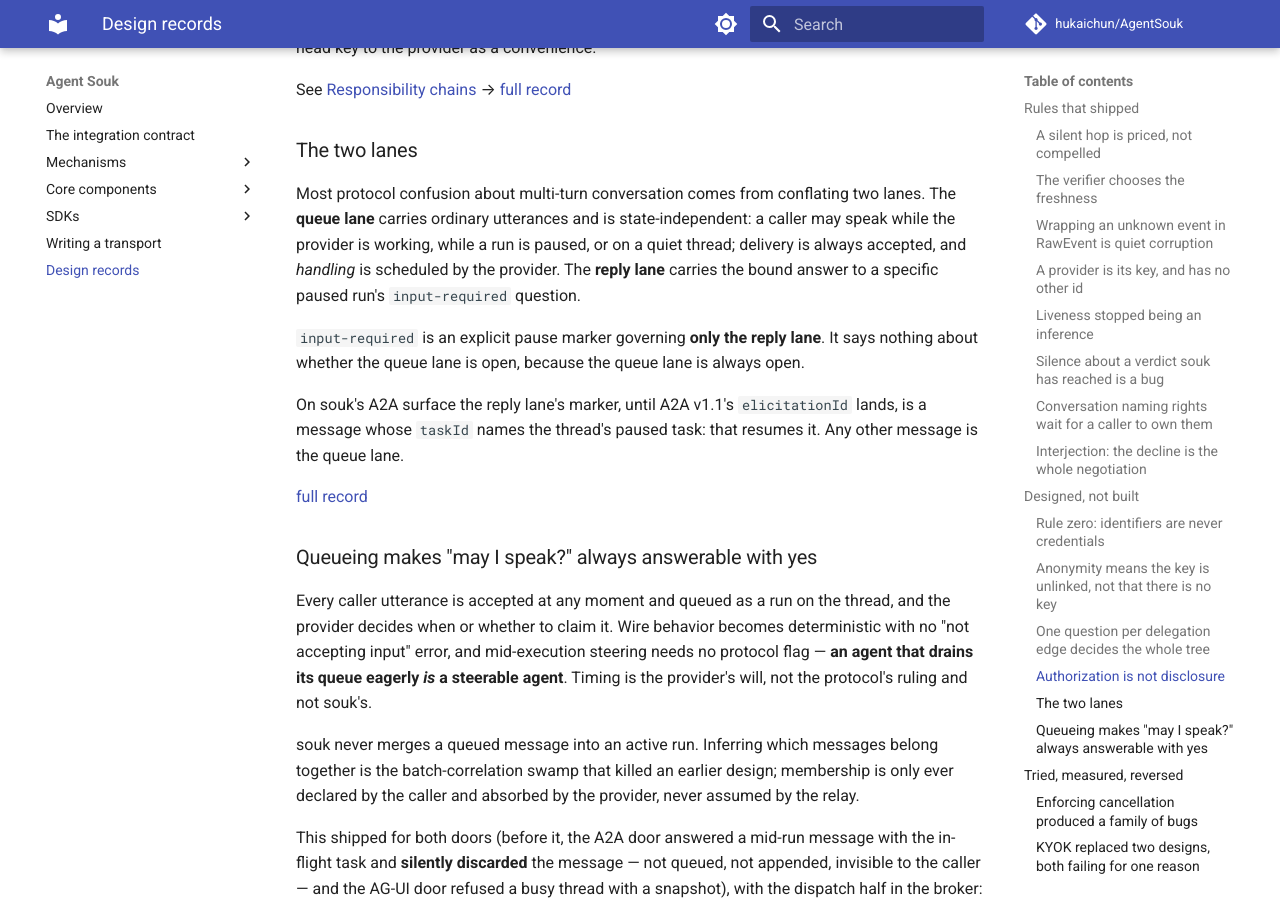
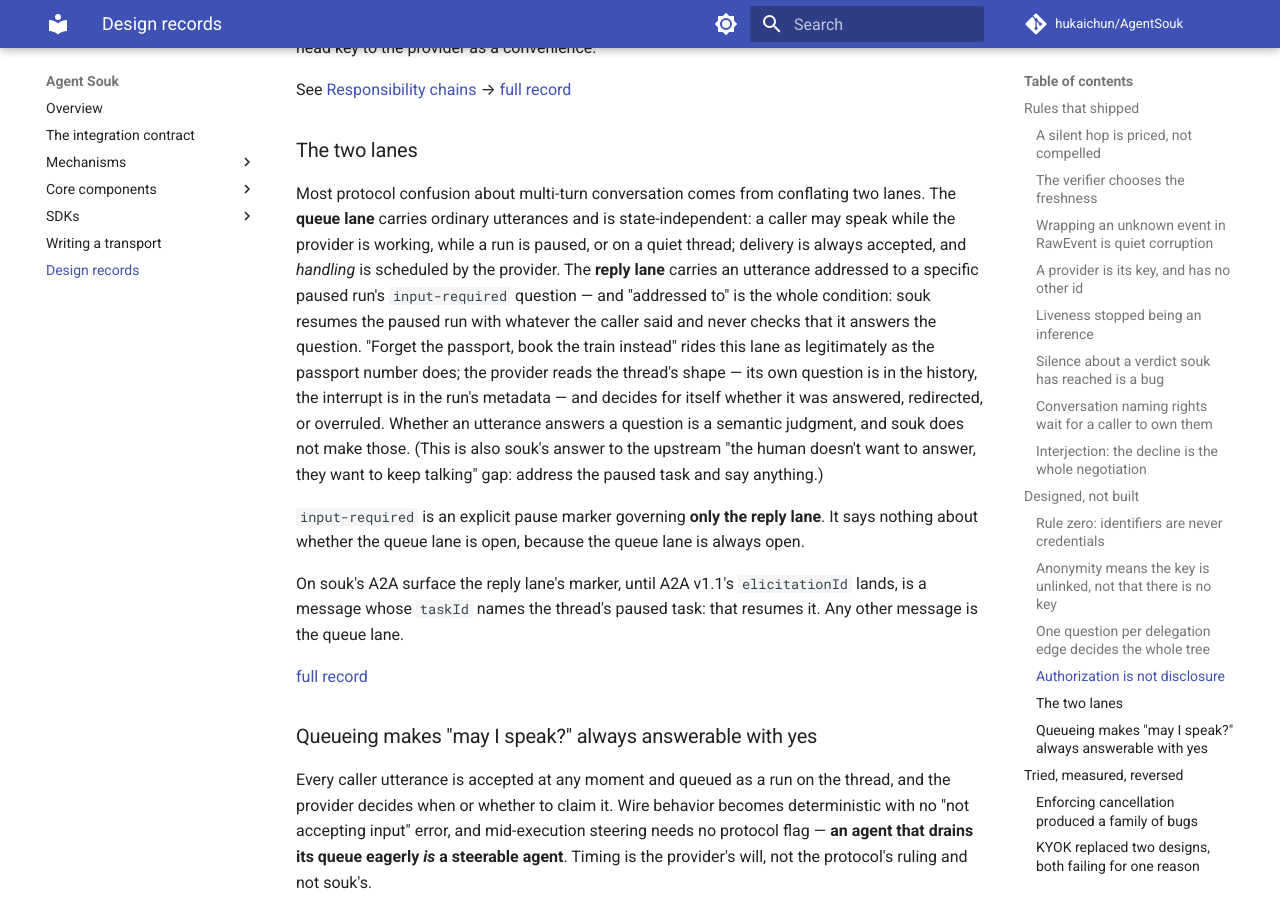
Before and after one commit to hukaichun/AgentSouk, an MkDocs documentation site: the page built from docs/design-records.md, in a window 1280 px wide and 900 px high, scrolled down 5922 px. Built offline with MkDocs 1.6.1 and Material for MkDocs 9.7.7, drawn with Linux system fonts in a browser that asks for light colours; comment, search, counter and statistics services are not loaded.

Commit message:
The reply lane carries any utterance, and souk never checks it answers
Sharpen the reply lane's stated semantics to what the code has always
done: a message addressed to the paused task resumes it with whatever
it says. "Forget the passport, book the train instead" rides the lane
as legitimately as the passport number — whether an utterance answers a
question is a semantic judgment, and souk does not make those; the
provider judges answer-vs-redirect from the thread's shape (its own
question is in the history, the interrupt in the run's metadata). This
is also souk's answer to the upstream "the human doesn't want to
answer, they want to keep talking" gap: address the paused task and say
anything. Pinned by a test; wording fixed in the two-lanes record, the
integration contract, and the door's comment.

Co-Authored-By: Claude Fable 5 <noreply@anthropic.com>

```diff
--- a/docs/design-records.md
+++ b/docs/design-records.md
@@ -310,8 +310,18 @@ conflating two lanes. The **queue lane** carries ordinary utterances and
 is state-independent: a caller may speak while the provider is working,
 while a run is paused, or on a quiet thread; delivery is always
 accepted, and *handling* is scheduled by the provider. The **reply lane**
-carries the bound answer to a specific paused run's `input-required`
-question.
+carries an utterance addressed to a specific paused run's
+`input-required` question — and "addressed to" is the whole condition:
+souk resumes the paused run with whatever the caller said and never
+checks that it answers the question. "Forget the passport, book the
+train instead" rides this lane as legitimately as the passport number
+does; the provider reads the thread's shape — its own question is in
+the history, the interrupt is in the run's metadata — and decides for
+itself whether it was answered, redirected, or overruled. Whether an
+utterance answers a question is a semantic judgment, and souk does not
+make those. (This is also souk's answer to the upstream "the human
+doesn't want to answer, they want to keep talking" gap: address the
+paused task and say anything.)
 
 `input-required` is an explicit pause marker governing **only the reply
 lane**. It says nothing about whether the queue lane is open, because the
```
Also changed, not shown: docs/integration-contract.md (+5 -2 lines), 2 other files.
